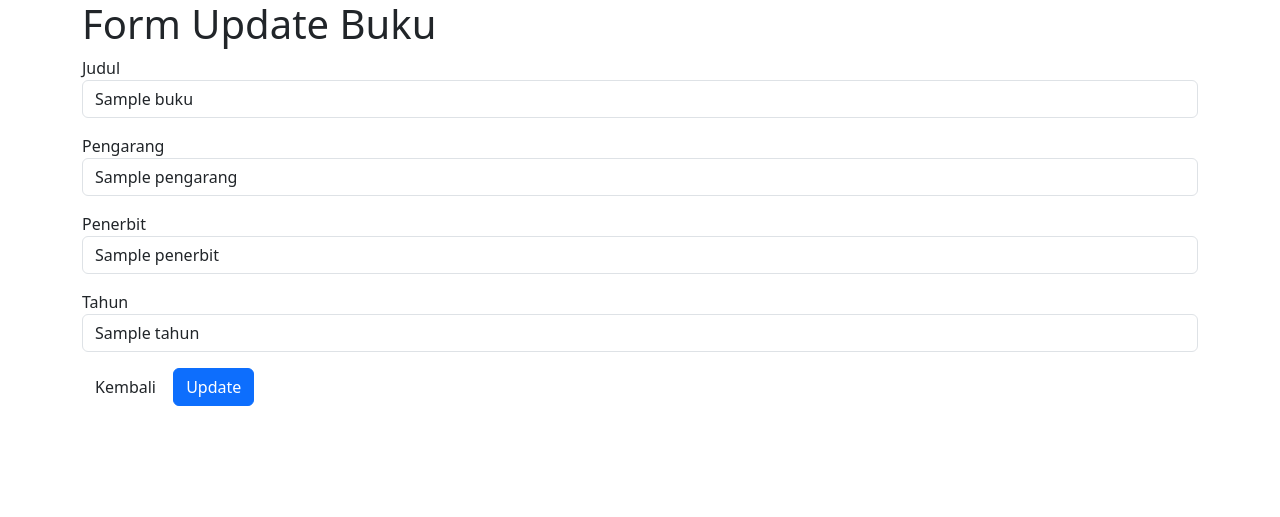
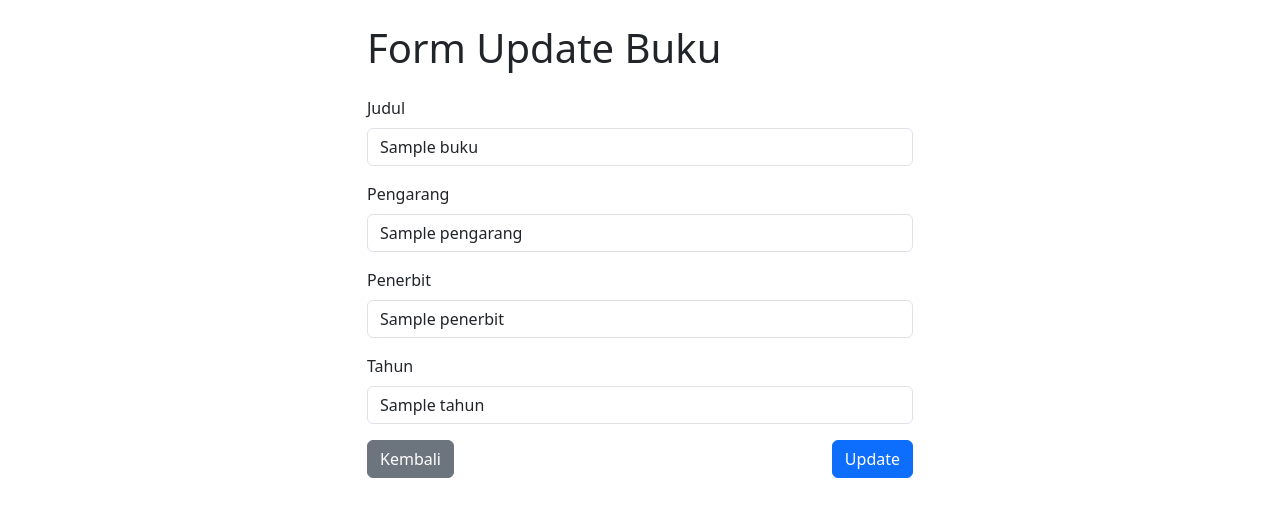
Before and after one commit to renonovriansyah/Pemrograman-Web, a PHP site: template praktikum7/View/EditBukuView.php in a window 1280 px wide. Shown: the top 517 px of the page. Run offline with PHP 8.4, Linux system fonts and the light colour scheme; the template is opened without the code that fills it: most values are stand-ins (such as "Sample title", 1, 10 or a date in 2020).

Commit message:
Input Praktikum 8

```diff
--- a/praktikum7/View/EditBukuView.php
+++ b/praktikum7/View/EditBukuView.php
@@ -4,41 +4,48 @@
 <head>
     <meta charset="utf-8">
     <meta name="viewport" content="width=device-width, initial-scale=1">
-    <title>Bootstrap demo</title>
+    <title>Form Update Buku</title>
     <link href="https://cdn.jsdelivr.net/npm/bootstrap@5.3.3/dist/css/bootstrap.min.css" rel="stylesheet"
         integrity="sha384-QWTKZyjpPEjISv5WaRU9OFeRpok6YctnYmDr5pNlyT2bRjXh0JMhjY6hW+ALEwIH" crossorigin="anonymous">
-
     <link rel="stylesheet" href="https://cdn.jsdelivr.net/npm/bootstrap-icons@1.11.3/font/bootstrap-icons.min.css">
 </head>
 
 <body>
 
     <div class="container">
-        <div class="row">
-            <div class="col-12">
-                <div class=""></div>
-                <h1>Form Update Buku</h1>
-                <form action="/index.php/update" method="POST" id="formEdit" method="POST">
-                    <input type="hidden" name="id" value="<?=$buku->getId();?>">
+        <div class="row justify-content-center">
+            <div class="col-md-8 col-lg-6">
+                <h1 class="my-4">Form Update Buku</h1>
+                <form action="/index.php/update" method="POST" id="formEdit">
+                    <input type="hidden" name="id" value="<?= htmlspecialchars($buku->getId()); ?>">
+
                     <div class="mb-3">
-                            <label for="judul">Judul</label>
-                            <input type="text" name="judul" id="judul" class="form-control" value="<?=$buku->getJudul();?>">
+                        <label for="judul" class="form-label">Judul</label>
+                        <input type="text" name="judul" id="judul" class="form-control"
+                               value="<?= htmlspecialchars($buku->getJudul()); ?>" required>
                     </div>
+
                     <div class="mb-3">
-                            <label for="pengarang">Pengarang</label>
-                            <input type="text" name="pengarang" id="pengarang" class="form-control" value="<?=$buku->getPengarang();?>">
+                        <label for="pengarang" class="form-label">Pengarang</label>
+                        <input type="text" name="pengarang" id="pengarang" class="form-control"
+                               value="<?= htmlspecialchars($buku->getPengarang()); ?>" required>
                     </div>
+
                     <div class="mb-3">
-                            <label for="penerbit">Penerbit</label>
-                            <input type="text" name="penerbit" id="penerbit" class="form-control" value="<?=$buku->getPenerbit();?>">
+                        <label for="penerbit" class="form-label">Penerbit</label>
+                        <input type="text" name="penerbit" id="penerbit" class="form-control"
+                               value="<?= htmlspecialchars($buku->getPenerbit()); ?>" required>
                     </div>
+
                     <div class="mb-3">
-                            <label for="tahun">Tahun</label>
-                            <input type="text" name="tahun" id="tahun" class="form-control" value="<?=$buku->getTahun();?>">
+                        <label for="tahun" class="form-label">Tahun</label>
+                        <input type="text" name="tahun" id="tahun" class="form-control"
+                               value="<?= htmlspecialchars($buku->getTahun()); ?>" required>
                     </div>
-                        <div class="mb-5">
-                            <a href="/index.php" class="btn btn-scondary">Kembali</a>
-                            <button type="submit" class ="btn btn-primary">Update</button>
+
+                    <div class="d-flex justify-content-between">
+                        <a href="/index.php" class="btn btn-secondary">Kembali</a>
+                        <button type="submit" class="btn btn-primary">Update</button>
                     </div>
                 </form>
             </div>
@@ -48,7 +55,5 @@
     <script src="https://cdn.jsdelivr.net/npm/bootstrap@5.3.3/dist/js/bootstrap.bundle.min.js"
         integrity="sha384-YvpcrYf0tY3lHB60NNkmXc5s9fDVZLESaAA55NDzOxhy9GkcIdslK1eN7N6jIeHz"
         crossorigin="anonymous"></script>
-
-
 </body>
 </html>
```
Also changed, not shown: praktikum8/contoh-cookie.php (added, +43 -0 lines), praktikum8/contoh-session.php (added, +36 -0 lines). Lines whose indentation alone changed are shown as unchanged.
